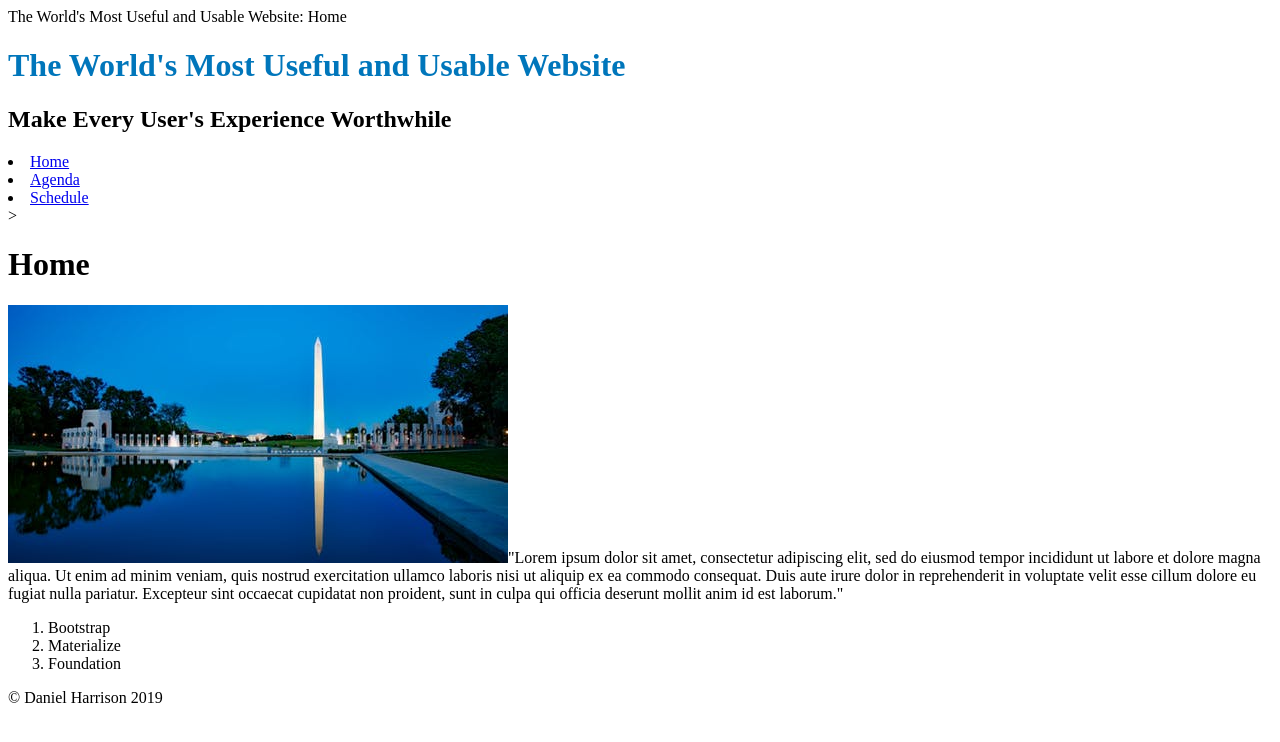
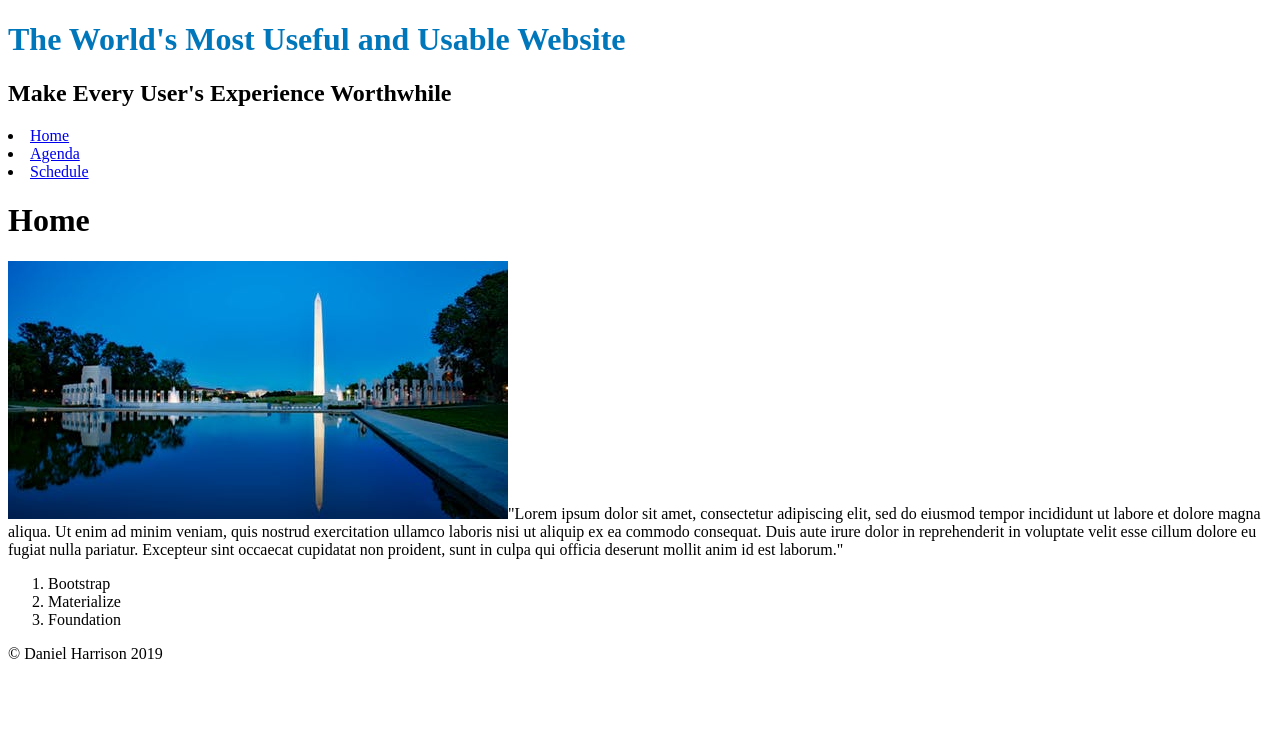
Before and after one commit to dnjmharr/dnjmharr.github.io, a plain HTML site: page index.html in a window 1280 px wide. Drawn offline with Linux system fonts and the light colour scheme.

Commit message:
Update index.html

```diff
--- a/index.html
+++ b/index.html
@@ -3,7 +3,6 @@
 <head>
 <meta charset="UTF-8">
 <link href="css/styles.css" rel="stylesheet"
-<title>The World's Most Useful and Usable Website: Home</title>
 </head>
 
 <body>
@@ -18,7 +17,7 @@
   <li><a href="#">Agenda</a></li>
   <li><a href="#">Schedule</a></li>
 </ul>
-></nav>
+</nav>
 
 <main>
 <h1>Home</h1>
```
